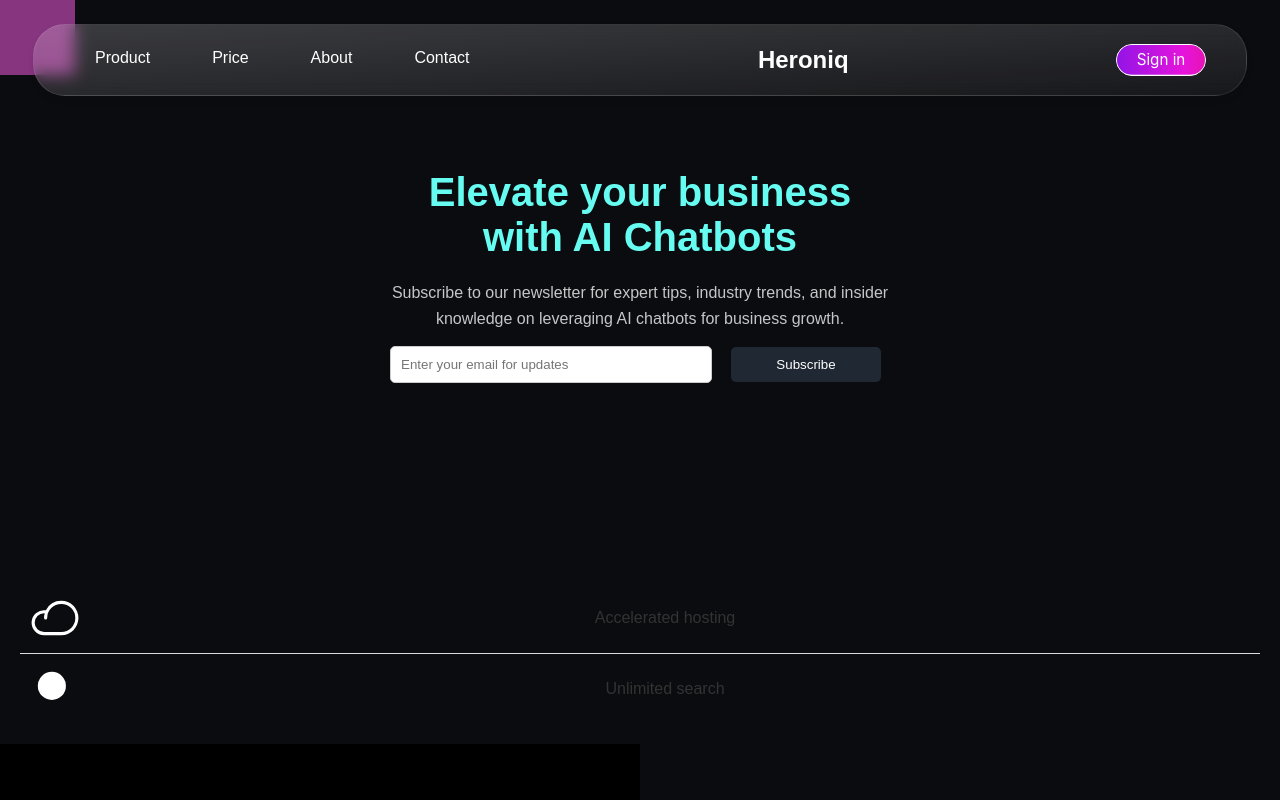
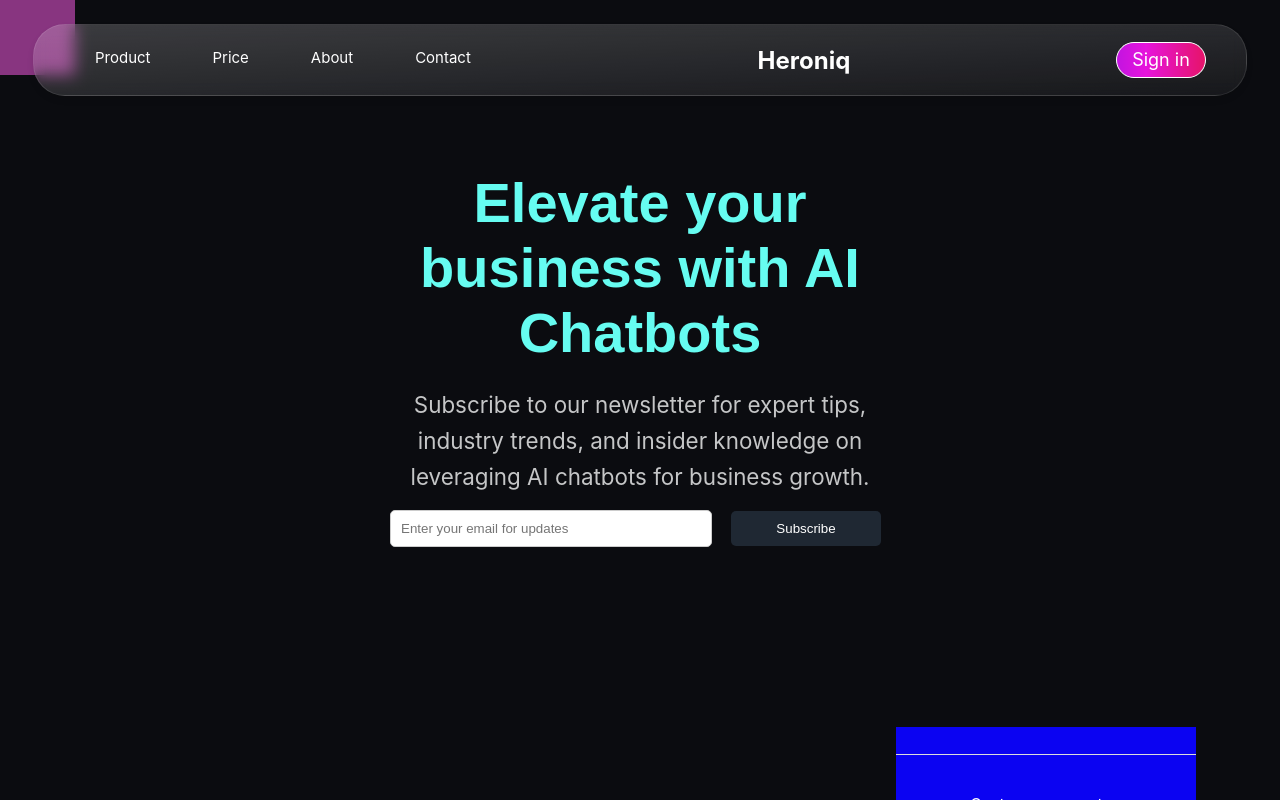
Before and after one commit to 911Abaddon/test1, a React (Create React App) app: page / in a window 1280 px wide. Shown: the top 800 px of the page. Built offline with nearby package versions, Linux system fonts and the light colour scheme.

Commit message:
updtate3

```diff
--- a/src/components/GradientButton.css
+++ b/src/components/GradientButton.css
@@ -20,7 +20,7 @@
     position: relative; /* Relative positioning */
     cursor: pointer; /* Pointer cursor on hover */
     transition: transform 0.3s ease; /* Smooth transition for interactive states */
-    font-size: 0.95em;
+    font-size: 18px;
     line-height: 1.8;
     width: 90px;
     text-align: center;
--- a/src/components/NavigationBar.css
+++ b/src/components/NavigationBar.css
@@ -47,6 +47,7 @@
   display: inline-block; /* Allows transform to apply */
   border-radius: 0.5rem; /* Rounded corners for links */
   transition: color 0.3s ease, transform 0.2s ease; /* Include transform in transition */
+  font-size: 15px;
 }
 
 .nav-links a:hover {
--- a/src/pages/Product.css
+++ b/src/pages/Product.css
@@ -1,43 +1,32 @@
-.App {
-    font-family: sans-serif;
-    text-align: center;
-  }
+.scroll-container {
+  height: 100px;
+  overflow: hidden;
+  position: relative;
+  margin: auto 70%;
+  width: 300px;
+  background: #0b03f2; /* The background color for the scroll container */
+}
 
-  .features {
-    padding: 20px;
-  }
+.scroll-content {
+  position: absolute;
+  top: 0;
+  width: 100%;
+  /* Animation keyframes not needed since we're using requestAnimationFrame */
+}
 
-  .features ul {
-    list-style-type: none;
-    margin: 0;
-    padding: 0;
-  }
+.feature-item {
+  display: flex;
+  align-items: center;
+  justify-content: center;
+  color: #ffffff;
+  padding: 20px;
+  /* Adjust below if your feature item needs specific height */
+  height: 100px; /* Height must be the same as the container for a single item */
+  box-sizing: border-box;
+  border-bottom: 1px solid #ddd; /* For visual separation between items, if desired */
+}
 
-  .features li {
-    display: flex;
-    justify-content: space-between;
-    align-items: center;
-    padding: 10px;
-    border-bottom: 1px solid #ddd;
-  }
-
-  .features li:last-child {
-    border-bottom: none;
-  }
-
-  .icon-container {
-    width: 50px;
-    height: 50px;
-    display: flex;
-    justify-content: center;
-    align-items: center;
-  }
-
-  .text-container {
-    flex-grow: 1;
-  }
-
-  .feature-title {
-    margin: 0;
-    color: #333;
-  }
+.feature-text {
+  font-size: 16px;
+  /* Add any additional text styling according to your preference */
+}
--- a/src/pages/Product.js
+++ b/src/pages/Product.js
@@ -1,36 +1,61 @@
-import React from 'react';
+// ScrollingFeatures.js
+import React, { useEffect, useRef } from 'react';
 import './Product.css';
 
+const features = [
+  'Single sign-on',
+  'Increased bandwidth',
+  'Large CMS upgrade',
+  'Localization upgrade',
+  'Custom proxy setup',
+  // Repeat the items to have enough content to scroll smoothly
+  'Single sign-on',
+  'Increased bandwidth',
+  'Large CMS upgrade',
+  'Localization upgrade',
+  'Custom proxy setup',
+];
+
 const Product = () => {
-  const features = [
-    {
-      title: 'Accelerated hosting',
-      icon: 'M160,40A88.09,88.09,0,0,0,81.29,88.67,64,64,0,1,0,72,216h88a88,88,0,0,0,0-176Zm0,160H72a48,48,0,0,1,0-96c1.1,0,2.2,0,3.29.11A88,88,0,0,0,72,128a8,8,0,0,0,16,0,72,72,0,1,1,72,72Z',
-    },
-    {
-      title: 'Unlimited search',
-      icon: 'M40,112a72,72,0,1,1,72,72A72.08,72.08,0,0,1,40,112Z',
-    },
-  ];
+  const scrollRef = useRef(null);
+
+  useEffect(() => {
+    const scrollElement = scrollRef.current;
+    let animationFrameId;
+
+    // We use requestAnimationFrame for smooth animations
+    const animate = () => {
+      // Add your scroll amount
+      scrollElement.scrollTop += 1;
+
+      // If we've scrolled past the first half, reset to start
+      if (scrollElement.scrollTop >= scrollElement.scrollHeight / 2) {
+        scrollElement.scrollTop = 0;
+      }
+
+      animationFrameId = requestAnimationFrame(animate);
+    };
+
+    startAnimation();
+
+    // Start the animation loop
+    function startAnimation() {
+      animationFrameId = requestAnimationFrame(animate);
+    }
+
+    // Clean up the animation frame upon component dismount
+    return () => {
+      cancelAnimationFrame(animationFrameId);
+    };
+  }, []);
 
   return (
-    <div className="App">
-      <section className="features">
-        <ul>
-          {features.map((feature, index) => (
-            <li key={index}>
-              <div className="icon-container">
-                <svg viewBox="0 0 256 256" focusable="false" color="rgb(255, 255, 255)" style={{ userSelect: 'none', width: '100%', height: '100%', display: 'inline-block', fill: 'rgb(255, 255, 255)', color: 'rgb(255, 255, 255)', flexShrink: 0 }}>
-                  <path d={feature.icon} />
-                </svg>
-              </div>
-              <div className="text-container">
-                <p className="feature-title">{feature.title}</p>
-              </div>
-            </li>
-          ))}
-        </ul>
-      </section>
+    <div className="scroll-container" ref={scrollRef}>
+      {features.map((feature, index) => (
+        <div key={index} className="feature-item">
+          <div className="feature-text">{feature}</div>
+        </div>
+      ))}
     </div>
   );
 };
--- a/src/pages/ProductFeat.css
+++ b/src/pages/ProductFeat.css
@@ -1,88 +1,191 @@
-.product-feat {
-  display: flex;
-  flex-direction: row;
-  align-items: start; /* Align items to the start of the container */
-  justify-content: space-between;
-  width: 100%;
-  height: 0px; /* Optional: If you want the feature to take the full viewport height */
+:root {
+  --card-height: 40vw;
+  --card-margin: 4vw;
+  --card-top-offset: 1em;
+  --outline-width: 0px;
 }
 
-.left-side, .right-side {
-  flex: 1; /* Each side takes up half the space */
-  padding: 40px;
-  overflow: hidden; /* Prevent overflow */
+#cards {
+  /* Make place at bottom, as items will slide to that position */
+  padding-bottom: calc(var(--numcards) * var(--card-top-offset));
+  /* Don't include the --card-margin in padding, as that will affect the scroll-timeline */
+  margin-bottom: var(--card-margin);
 }
 
-.left-side {
-  flex: 1;
-  padding: 40px;
-  background-color: #000; /* Assuming a dark theme based on the image */
-  color: #fff; /* Set text color to white */
+#card_1 {
+  --index: 1;
 }
 
-.title {
-  font-size: 2.5rem;
-  font-weight: bold;
-  margin-bottom: 20px;
+#card_2 {
+  --index: 2;
+}
+
+#card_3 {
+  --index: 3;
+}
+
+#card_4 {
+  --index: 4;
+}
+
+.card {
+  position: sticky;
+  top: 0;
+  padding-top: calc(var(--index) * var(--card-top-offset));
+}
+
+.card__content {
+  transform-origin: 50% 0%;
+  will-change: transform;
+}
+
+/** DEBUG **/
+#debug {
+  position: fixed;
+  top: 1em;
+  left: 1em;
+}
+
+#debug::after {
+  content: " Show Debug";
+  margin-left: 1.5em;
+  color: white;
+  white-space: nowrap;
+}
+
+#debug:checked ~ main {
+  --outline-width: 1px;
+}
+
+/** PAGE STYLING **/
+main {
+  /* Poor Man's Reset */
+  box-sizing: border-box;
+  margin: auto;
+  padding: 0;
+
+}
+
+body {
+  background: rgb(58, 29, 43);
+  color: rgb(255, 255, 255);
+  font-size: calc(1em + 0.5vw);
+  margin: auto;
+}
+
+header,
+main {
+  width: 80vw;
+  text-align: center;
+}
+
+header {
+  text-align: center;
+  display: grid;
+  place-items: center;
+  margin: 100px auto;
+}
+
+#cards {
+  list-style: none;
+  outline: calc(var(--outline-width) * 10) solid hotpink;
+  display: grid;
+  grid-template-columns: 1fr;
+  grid-template-rows: repeat(var(--numcards), var(--card-height));
+  gap: var(--card-margin);
+}
+
+.card {
+  outline: var(--outline-width) solid lime;
+}
+
+.card__content {
+  box-shadow: 0 0.2em 1em rgba(0, 0, 0, 0.1), 0 1em 2em rgba(0, 0, 0, 0.1);
+  background: rgb(255, 255, 255);
+  color: rgb(10, 5, 7);
+  border-radius: 1em;
+  overflow: hidden;
+  display: grid;
+  grid-template-areas: "text img";
+  grid-template-columns: 1fr 1fr;
+  grid-template-rows: auto;
+  align-items: stretch;
+  outline: var(--outline-width) solid blue;
+}
+
+.card__content > div {
+  grid-area: text;
+  width: 80%;
+  place-self: center;
+  text-align: left;
+  display: grid;
+  gap: 1em;
+  place-items: start;
+}
+
+.card__content > figure {
+  grid-area: img;
+  overflow: hidden;
+}
+
+.card__content > figure > img {
+  width: 100%;
+  height: 100%;
+  object-fit: cover;
+}
+
+main h1 {
+  font-weight: 300;
+  font-size: 3.5em;
+}
+
+main h2 {
+  font-weight: 300;
+  font-size: 2.5em;
+}
+
+main p {
+  font-family: sans-serif;
+  font-weight: 300;
+  line-height: 1.42;
+}
+
+main .btn {
+  background: rgb(188, 87, 36);
+  color: rgb(255, 255, 255);
+  text-decoration: none;
+  display: inline-block;
+  padding: 0.5em;
+  border-radius: 0.25em;
+}
+
+aside {
+  width: 50vw;
+  margin: 0 auto;
+  text-align: left;
+}
+
+aside p {
+  margin-bottom: 1em;
+}
+
+/* Position warning box */
+.warning {
+  position: fixed;
+  bottom: 1rem;
+  left: 1rem;
+  right: 1rem;
+  width: max-content;
+  text-align: center;
+  max-width: 90vw;
+  margin: auto;
+  z-index: 2;
+  font-size: 0.8em;
   color: #333;
 }
 
-.description {
-  font-size: 1.2rem;
-  line-height: 1.5;
-  color: #666;
+.homepage-container {
+  height: 0px;
+  margin: 0 auto; /* Center it if there's a max-width */
+  /* Add any other styles you want for this container */
 }
-
-.button {
-  background-color: #0044cc;
-  color: #fff;
-  padding: 10px 20px;
-  border: none;
-  border-radius: 5px;
-  font-size: 1rem;
-  cursor: pointer;
-  margin-bottom: 20px;
-}
-
-.scroll-container {
-  height: 70vh; /* Adjust the height to take into account padding and other elements */
-  overflow-y: scroll;
-  padding: 20px 40px; /* Add some padding inside the scroll container */
-  box-sizing: border-box; /* Include padding in the height calculation */
-}
-
-.scroll-item {
-  background-color: #333;
-  color: #fff;
-  padding: 20px;
-  margin-bottom: 10px;
-  font-size: 1.2rem;
-  border-radius: 5px;
-  border: 1px solid #444;
-  height: 30vh; /* Example height that might fit your design better */
-  transition: transform 0.3s, opacity 0.3s; /* Smooth transition for transform and opacity */
-  margin: 5px 0; /* Reduce margin to bring items closer */
-  height: calc(100vh - 140px); /* Adjust the height to show a bit of the next and previous items */
-}
-
-/* Custom scrollbar styles */
-.scroll-container::-webkit-scrollbar {
-  width: 10px;
-}
-
-.scroll-container::-webkit-scrollbar-thumb {
-  background-color: #555;
-  border-radius: 5px;
-}
-
-.scroll-container::-webkit-scrollbar-track {
-  background-color: #000;
-}
-
-/* Ensure the first and last items have enough space to be scrolled into view */
-.scroll-container::before,
-.scroll-container::after {
-  content: "";
-  display: block;
-  height: 35vh; /* Half the height of a scroll-item */
-}
--- a/src/pages/ProductFeat.js
+++ b/src/pages/ProductFeat.js
@@ -1,58 +1,70 @@
-import React, { useRef, useEffect, useState } from 'react';
+import React, { useEffect, useRef } from 'react';
 import './ProductFeat.css';
 
 const ProductFeat = () => {
-  const [scrollItems, setScrollItems] = useState([]);
-  const scrollContainerRef = useRef(null);
-
-  const handleScroll = () => {
-    const containerRect = scrollContainerRef.current.getBoundingClientRect();
-    const newScrollItems = Array.from(scrollContainerRef.current.children).map((child) => {
-      const rect = child.getBoundingClientRect();
-      const visibleAmount = Math.min(containerRect.bottom, rect.bottom) - Math.max(containerRect.top, rect.top);
-      const visibleRatio = visibleAmount / rect.height;
-      const opacity = Math.max(Math.min(visibleRatio, 1), 0.3); // Ensures a minimum opacity
-      const scale = opacity; // Simple linear relationship between opacity and scale
-      return { opacity, scale };
-    });
-    setScrollItems(newScrollItems);
-  };
+  const cardsRef = useRef(null);
 
   useEffect(() => {
-    const container = scrollContainerRef.current;
-    container.addEventListener('scroll', handleScroll);
-    handleScroll(); // Initialize on first mount
+    const cards = cardsRef.current.querySelectorAll('.card');
+    const numCards = cards.length;
 
-    return () => {
-      container.removeEventListener('scroll', handleScroll);
-    };
+    cards.forEach((card, index) => {
+      const cardContent = card.querySelector('.card__content');
+
+      card.style.setProperty('--index', index + 1);
+
+      cardContent.style.setProperty('--index', index + 1);
+      cardContent.style.setProperty('--numcards', numCards);
+      cardContent.style.setProperty('--start-range', `${(index / numCards) * 100}%`);
+      cardContent.style.setProperty('--end-range', `${((index + 1) / numCards) * 100}%`);
+    });
   }, []);
 
   return (
-    <div className="product-feat">
-    <div className="left-side">
-      <h1 className="title">Learn and grow with Lorem Ipsum Dolor</h1>
-      <p className="description">
-        Lorem ipsum dolor sit amet consectetur. Dolor quis a leo lobortis orci tortor eget. Enim proin aliquam nulla a lacus pellentesque quam in. Nec vel nulla nunc vel in molestie proin convallis. Leo et vulputate tincidunt justo a varius et elementum.
-      </p>
-      <button className="button">LOREM IPSUM DOLOR</button>
-    </div>
-    <div className="right-side">
-        <div className="scroll-container" ref={scrollContainerRef}>
-          {[...Array(7)].map((_, index) => (
-            <div
-              key={index}
-              className="scroll-item"
-              style={{
-                opacity: scrollItems[index]?.opacity ?? 1,
-                transform: `scale(${scrollItems[index]?.scale ?? 1})`
-              }}
-            >
-              Feature demo here {index + 1}
+    <div className='homepage-container'>
+      <header>
+        <div>
+
+        </div>
+      </header>
+      <main>
+        <ul id="cards" ref={cardsRef}>
+          <li className="card" id="card_1">
+            <div className="card__content">
+              <div>
+                <h2>Card One</h2>
+                <p>Lorem ipsum dolor sit amet, consectetur adipiscing elit. Sed auctor, magna vel feugiat varius, nisi risus pharetra quam, at varius velit sapien id tellus.</p>
+                <p>Nullam at elit vel arcu rutrum bibendum. Sed eget sapien sed nisi elementum convallis. Sed venenatis, nisi at scelerisque sollicitudin, quam velit tincidunt nulla, in pulvinar nunc mauris vel ipsum.</p>
+              </div>
+              <figure>
+                <img src="https://via.placeholder.com/400x300" alt="Card One" />
+              </figure>
             </div>
-          ))}
-        </div>
-      </div>
+          </li>
+          <li className="card" id="card_2">
+            <div className="card__content">
+              <div>
+                <h2>Card Two</h2>
+                <p>Proin sed nisi ac dolor bibendum euismod. Sed ullamcorper, nunc eget ultrices laoreet, mauris mauris ultrices elit, eget fermentum est nisi in risus.</p>
+                <p>Fusce ut arcu vel velit placerat tincidunt. Sed at nulla vel orci posuere varius. Curabitur ut urna non lectus feugiat vehicula.</p>
+              </div>
+              <figure>
+                <img src="https://via.placeholder.com/400x300" alt="Card Two" />
+              </figure>
+            </div>
+          </li>
+          {/* Add more card components as needed */}
+        </ul>
+      </main>
+      <aside>
+        <p>Lorem ipsum dolor sit amet, consectetur adipiscing elit. Sed auctor, magna vel feugiat varius, nisi risus pharetra quam, at varius velit sapien id tellus. Nullam at elit vel arcu rutrum bibendum. Sed eget sapien sed nisi elementum convallis. Sed venenatis, nisi at scelerisque sollicitudin, quam velit tincidunt nulla, in pulvinar nunc mauris vel ipsum.</p>
+
+        <p>Proin sed nisi ac dolor bibendum euismod. Sed ullamcorper, nunc eget ultrices laoreet, mauris mauris ultrices elit, eget fermentum est nisi in risus. Fusce ut arcu vel velit placerat tincidunt. Sed at nulla vel orci posuere varius. Curabitur ut urna non lectus feugiat vehicula.</p>
+
+        <p>Lorem ipsum dolor sit amet, consectetur adipiscing elit. Sed auctor, magna vel feugiat varius, nisi risus pharetra quam, at varius velit sapien id tellus. Nullam at elit vel arcu rutrum bibendum. Sed eget sapien sed nisi elementum convallis. Sed venenatis, nisi at scelerisque sollicitudin, quam velit tincidunt nulla, in pulvinar nunc mauris vel ipsum.</p>
+
+        <p>Proin sed nisi ac dolor bibendum euismod. Sed ullamcorper, nunc eget ultrices laoreet, mauris mauris ultrices elit, eget fermentum est nisi in risus. Fusce ut arcu vel velit placerat tincidunt. Sed at nulla vel orci posuere varius. Curabitur ut urna non lectus feugiat vehicula.</p>
+      </aside>
     </div>
   );
 };
```
